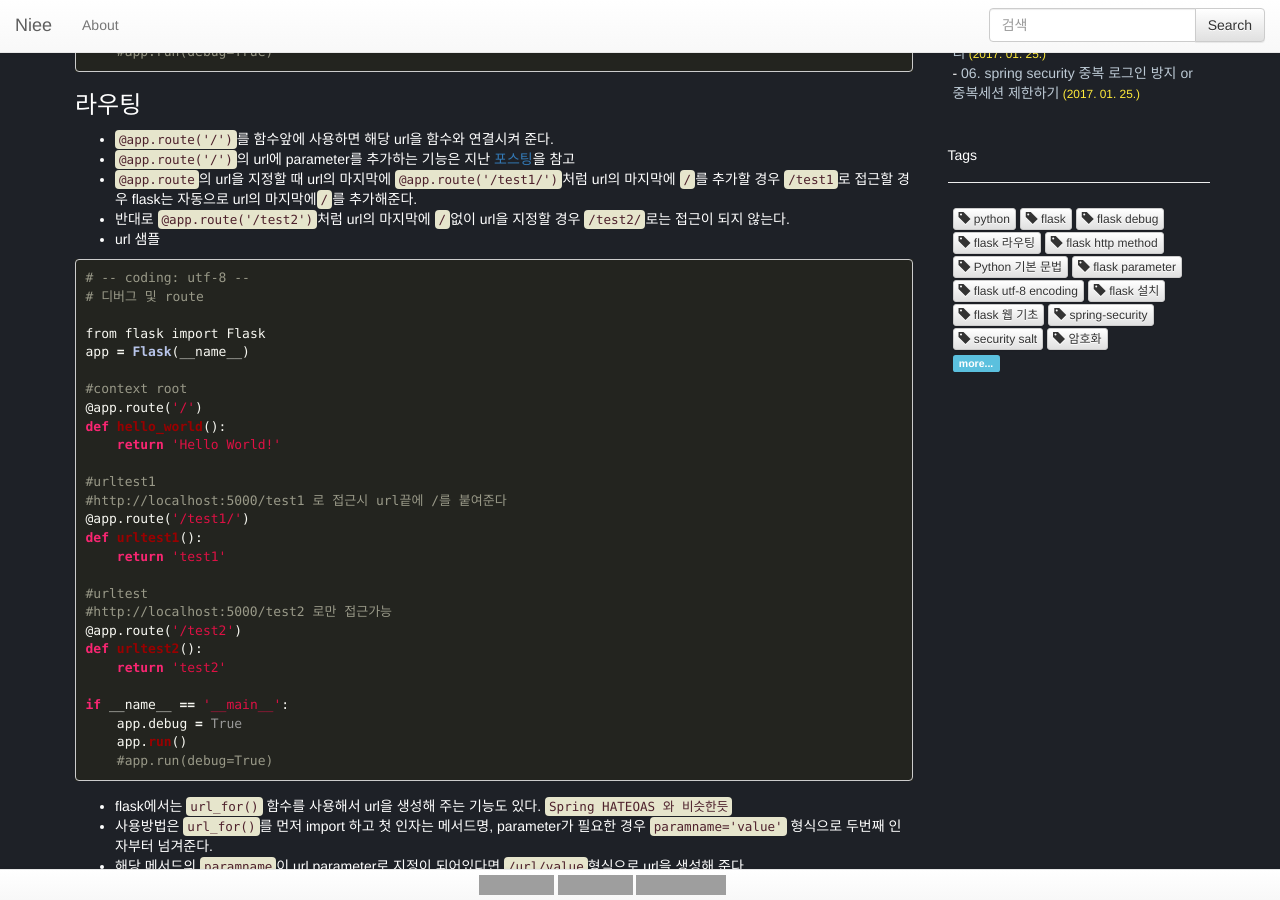
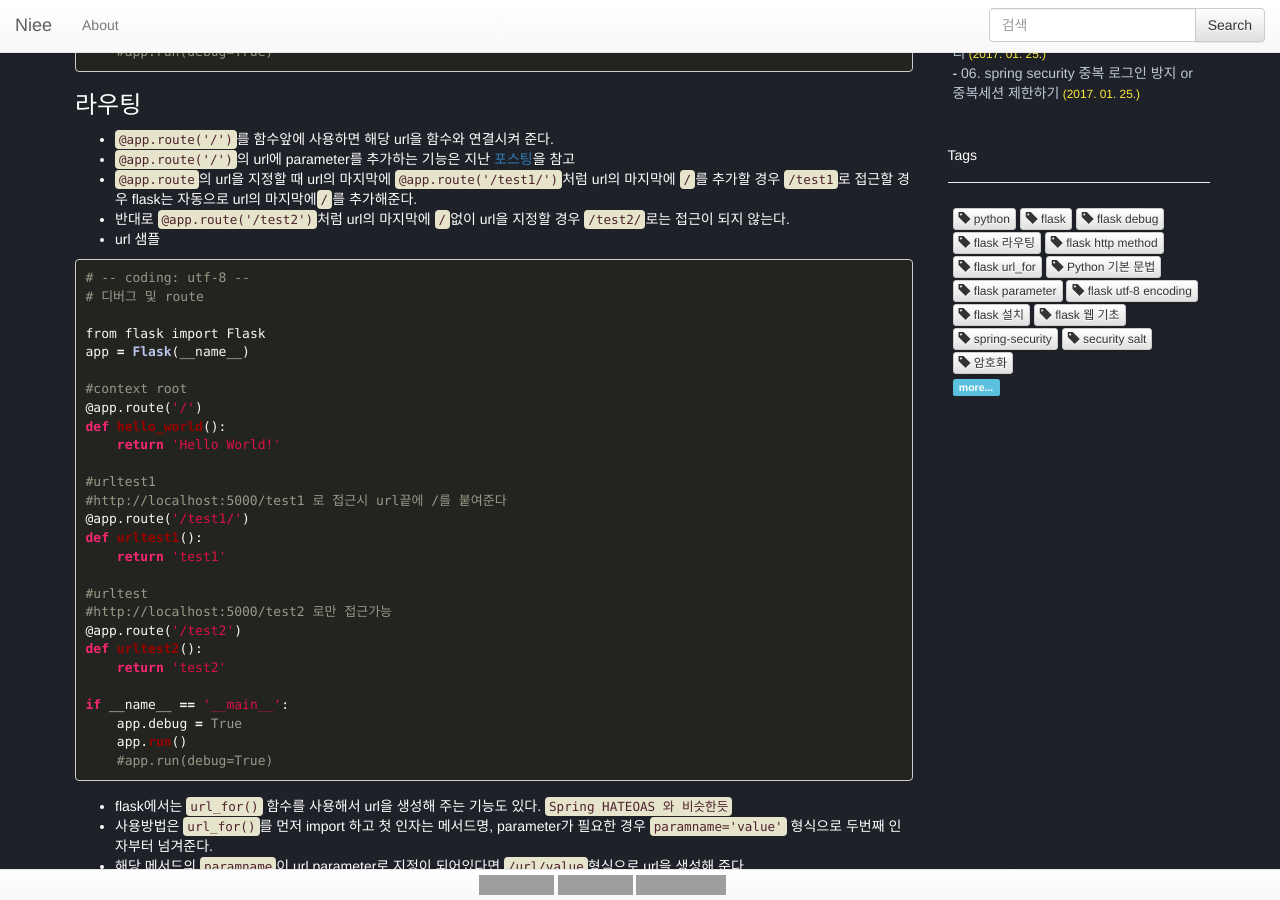
Before and after one commit to ParkMinKyu/ParkMinKyu.github.io, a Jekyll site: the page built from _posts/python/flask/2017-02-07-03-python-flask.md, in a window 1280 px wide and 900 px high, scrolled down 713 px. Built offline with Jekyll 4.4.1, drawn with Linux system fonts in a browser that asks for light colours; comment, search, counter and statistics services are not loaded; grey boxes are pictures that could not be loaded.

Commit message:
tag update

```diff
--- a/_posts/python/flask/2017-02-07-03-python-flask.md
+++ b/_posts/python/flask/2017-02-07-03-python-flask.md
@@ -2,7 +2,7 @@
 layout : post
 title : 03.Python Flask Debug 모드와 라우팅
 category : [python,Flask]
-tags : ["python","flask","flask debug","flask 라우팅","flask http method"]
+tags : ["python","flask","flask debug","flask 라우팅","flask http method", "flask url_for"]
 date : 2017-02-07T10:00:00+09:00
 ---
 
```
